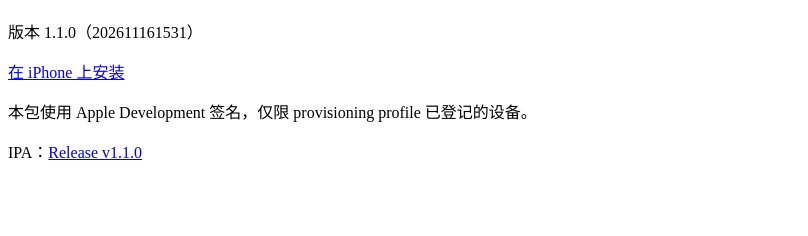
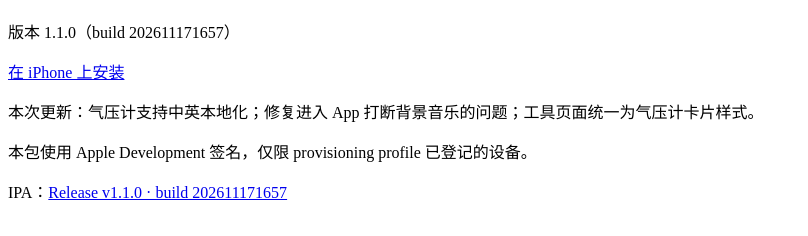
Before and after one commit to J0hnnyWong/flowgiant-ios-distribution, a plain HTML site: page index.html in a window 1280 px wide. Shown: the part 70-306 px from the top of the page, without its empty margins (0-808 px from the left). Drawn offline with Linux system fonts and the light colour scheme.

Commit message:
release: FlowGiant 1.1.0 build 202611171657

```diff
--- a/index.html
+++ b/index.html
@@ -1,5 +1,6 @@
 <!doctype html><meta charset="utf-8"><meta name="viewport" content="width=device-width,initial-scale=1">
-<title>FlowGiant iOS 测试包</title><h1>FlowGiant iOS 测试包</h1><p>版本 1.1.0（202611161531）</p>
+<title>FlowGiant iOS 测试包</title><h1>FlowGiant iOS 测试包</h1><p>版本 1.1.0（build 202611171657）</p>
 <p><a href="itms-services://?action=download-manifest&amp;url=https://j0hnnywong.github.io/flowgiant-ios-distribution/manifest.plist">在 iPhone 上安装</a></p>
+<p>本次更新：气压计支持中英本地化；修复进入 App 打断背景音乐的问题；工具页面统一为气压计卡片样式。</p>
 <p>本包使用 Apple Development 签名，仅限 provisioning profile 已登记的设备。</p>
-<p>IPA：<a href="https://github.com/J0hnnyWong/flowgiant-ios-distribution/releases/tag/v1.1.0">Release v1.1.0</a></p>
+<p>IPA：<a href="https://github.com/J0hnnyWong/flowgiant-ios-distribution/releases/tag/v1.1.0-build202611171657">Release v1.1.0 · build 202611171657</a></p>
```
Also changed, not shown: 1 other file.
